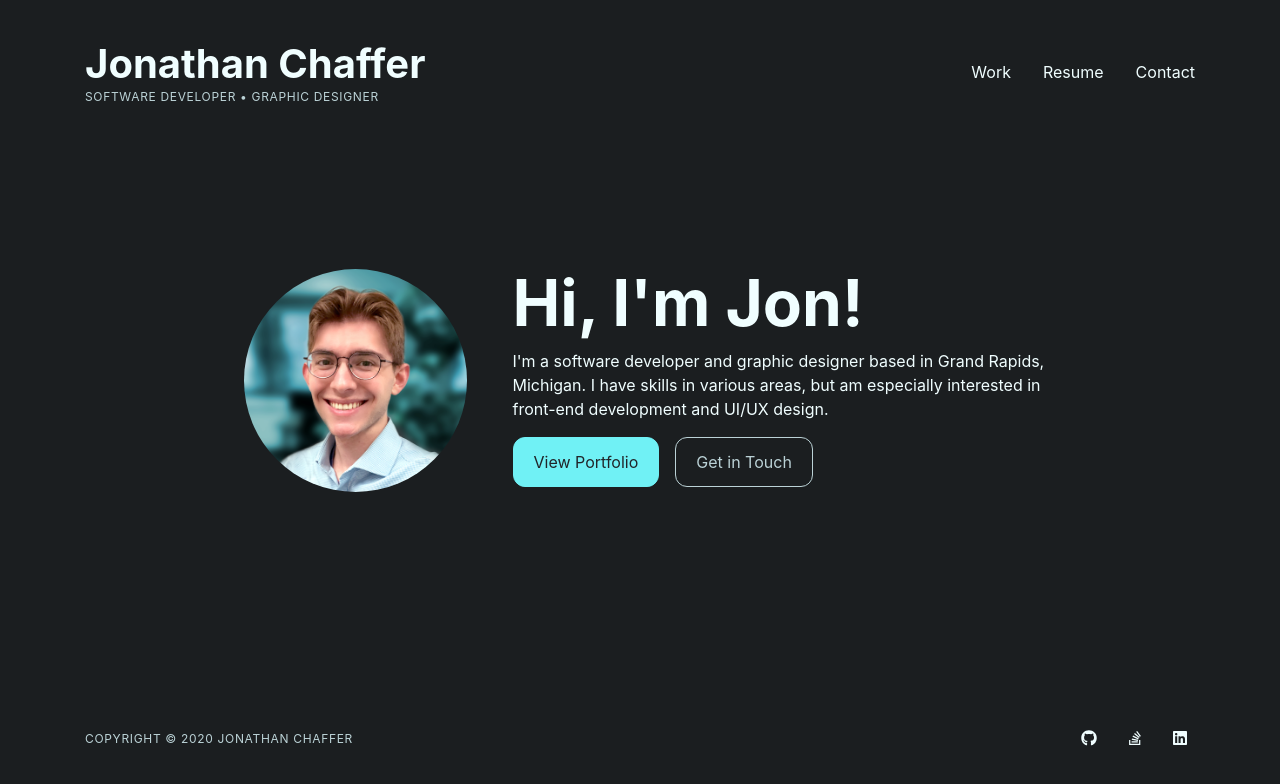
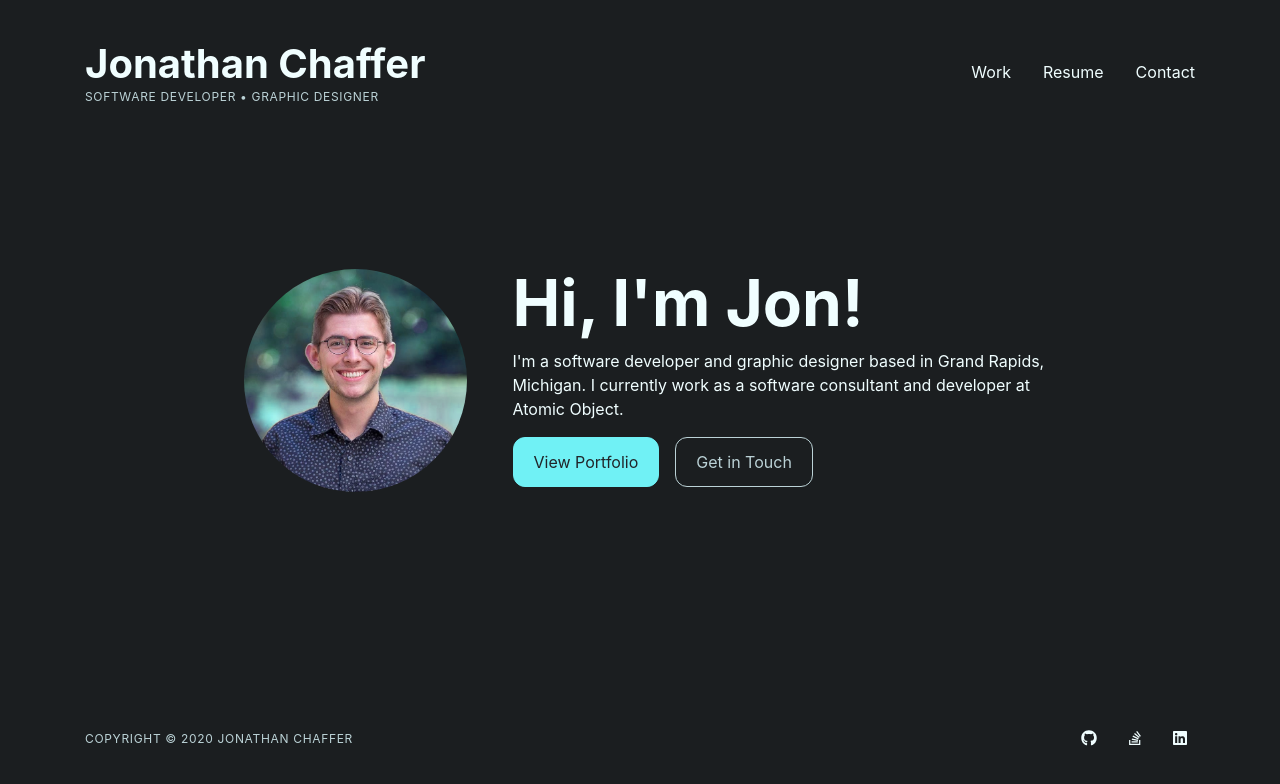
Before and after one commit to jonathanchaffer/portfolio, a React (Create React App) app: page / in a window 1280 px wide. Shown: the top 784 px of the page. Built offline with nearby package versions, Linux system fonts and the light colour scheme; no server answers.

Commit message:
update bio and photo

```diff
--- a/src/components/pages/HomePage/HomePage.tsx
+++ b/src/components/pages/HomePage/HomePage.tsx
@@ -1,4 +1,4 @@
-import profile from "assets/profile-512.png";
+import profile from "assets/chaffer_jonathan.png";
 import React from "react";
 import { Button, Col, Row } from "react-bootstrap";
 import { useHistory } from "react-router-dom";
@@ -20,8 +20,7 @@ export function HomePage(): JSX.Element {
               <h1 className="xl">Hi, I&apos;m Jon!</h1>
               <p>
                 I&apos;m a software developer and graphic designer based in Grand Rapids, Michigan.
-                I have skills in various areas, but am especially interested in front-end
-                development and UI/UX design.
+                I currently work as a software consultant and developer at Atomic Object.
               </p>
               <div className="buttons d-flex justify-content-center justify-content-sm-start">
                 <Button onClick={() => history.push("/work")} variant="primary">
```
Also changed, not shown: src/assets/chaffer_jonathan.png (added), src/assets/profile-512.png (deleted).
